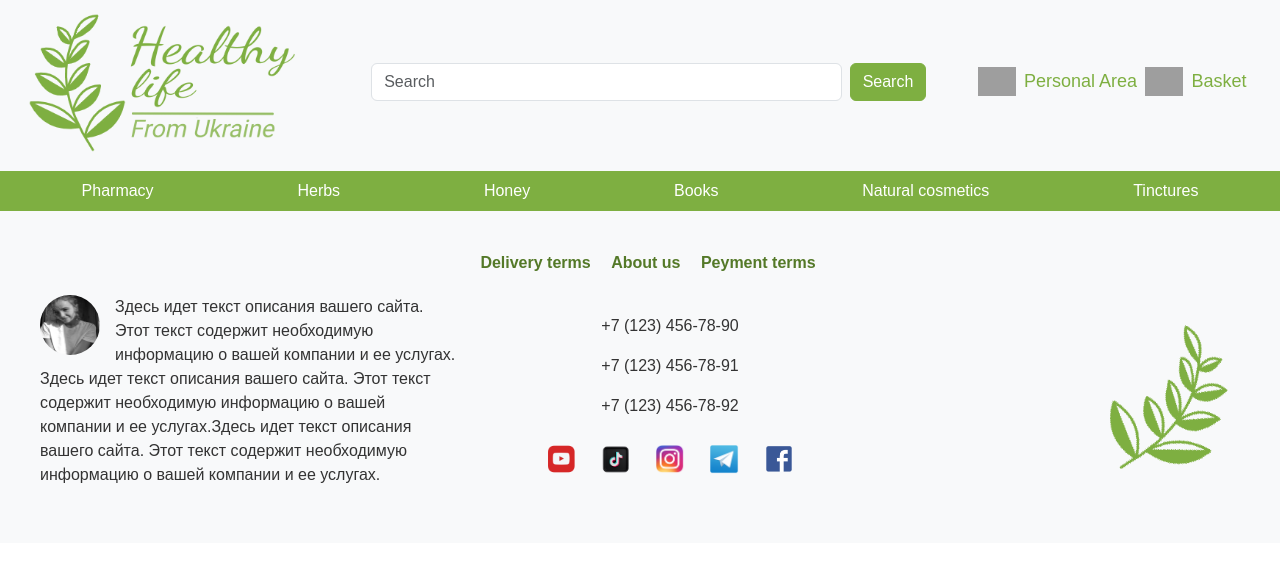
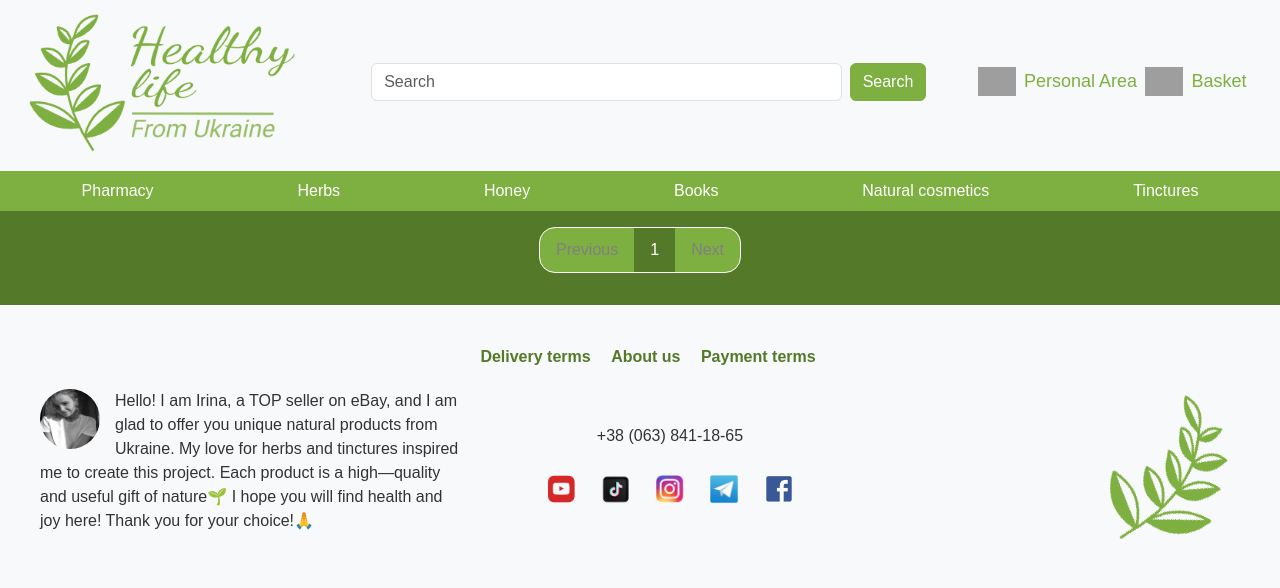
Before and after one commit to Mordvinov-ua/healthyLife, a Django app: page /group/1/ in a window 1280 px wide. Shown: the top 588 px of the page. Run offline with Django 4.2, Linux system fonts and the light colour scheme; data comes from the database, SQL or seed files in the repository; data that the repository does not hold is empty; parts of the project's set-up code (start-up, migrations or seed data) failed here and were passed over; some libraries are stand-ins or nearby versions; grey boxes are pictures that could not be loaded.

Commit message:
otobrajenie tovara v razdele grup

```diff
--- a/healthyLife/settings.py
+++ b/healthyLife/settings.py
@@ -117,7 +117,7 @@ AUTH_PASSWORD_VALIDATORS = [
 # Internationalization
 # https://docs.djangoproject.com/en/4.1/topics/i18n/
 
-LANGUAGE_CODE = 'ru'
+LANGUAGE_CODE = 'en-us'
 
 TIME_ZONE = 'UTC'
 
--- a/herbs/static/css/showTovar.css
+++ b/herbs/static/css/showTovar.css
@@ -96,7 +96,6 @@
 }
 .infoTovar>p{
     font-size: 1.2vw;
-    color: white;
 }
 .button_buy_korb{
     background-color: rgb(84, 121, 40);
@@ -153,7 +152,7 @@
     list-style: none;
     padding-left: 0;
     padding-right: 1em;
-    font-size: 2.6vw;
+    font-size: 2.2vw;
 }
 .pagination_block{
     display: flex;
@@ -208,9 +207,6 @@
     color: gray;
 }
 @media (max-width: 900px) {
-    .price{
-        font-size: 2.4vw;
-    }
     .button_buy_in_click:hover{
         transform: none;
     }
@@ -258,7 +254,7 @@
     }
     .price{
         width: 100%;
-        font-size: 5vw;
+        font-size: 4.2vw;
     }
     .button_buy_in_click{
         padding: 0.8em;
--- a/herbs/templates/groupPage.html
+++ b/herbs/templates/groupPage.html
@@ -1,9 +1,12 @@
 {% extends 'index.html' %}
 {% load static %}
+{% load herbsTags %}
+{% load customTags %}
 
 {% block content %}
 
 <link rel="stylesheet" href="{% static 'css/groupPage.css' %}" type="text/css">
+<link rel="stylesheet" href="{% static 'css/showTovar.css' %}" type="text/css">
 
     <div class="main_group">
 
@@ -24,6 +27,75 @@
             {% endfor %}
 
         </div>
+
+        <div class="tovar_platz">
+            {% for t in page_obj %}
+            {% for group_obj in t.group.all|unique_categories %}
+            {% if group_obj.category|lower == slug %}
+            <a class="a_group_cart" href="{% url 'tovar' t.slug %}">
+                <div class="tovarCart">
+                    <img class="tovarCartImg" src="{{t.photo.url}}">
+                    <div class="infoTovar">
+                        <h5 style="color: white;">{{t}}</h5>
+                        <ul class="price">
+                            {% if t.tovar_variations.first.price != t.tovar_variations.first.price_after_discount %}
+                                <li style="color: white;"><s>{{t.tovar_variations.first.price}} $</s></li>
+                                <li style="color: rgb(207, 6, 6);"><b>{{t.tovar_variations.first.price_after_discount|floatformat:2}} $</b></li>
+                            {% else %}
+                                <li></li>
+                                <li style="color: white;"><b>{{t.tovar_variations.first.price}} $</b></li>
+                            {% endif %}
+                        </ul>
+                    </div>
+                    <div class="but_buy">
+                        <a class="button_buy_korb add-to-cart" href="{% url "cart_add" %}" data-product-id="{{ t.id }}" data-variation-id={{ t.tovar_variations.first.id}}>
+                            {% csrf_token %}
+                            <img class="add_in_korb" src="{% static 'images/korb_add.png' %}">
+                            <p>Add to cart</p>
+                        </a>
+                      </div>
+                </div>
+            </a>
+            {% endif %}
+            {% endfor %}
+            {% endfor %}
+
+        </div>
+        <div class="pagination_block">
+            <ul class="pag">
+                <!-- Previous Page Link -->
+                <li class="{% if page_obj.has_previous %}previousPage{% else %}disabled{% endif %}">
+                    {% if page_obj.has_previous %}
+                        <a href="?{% change_params page=page_obj.previous_page_number %}">Previous</a>
+                    {% else %}
+                        <a >Previous</a>
+                    {% endif %}
+                </li>
+
+                <!-- Page Number Links -->
+                {% for page in page_obj.paginator.page_range %}
+                    {% if page >= page_obj.number|add:-2 and page <= page_obj.number|add:2 %}
+                        <li id="{% if page_obj.number == page %}numberactive{% else %}number{% endif %}" >
+                            {% if page_obj.number != page %}
+                                <a href="?{% change_params page=page %}">{{ page }}</a>
+                            {% else %}
+                                <a >{{ page }}</a>
+                            {% endif %}
+
+                        </li>
+                    {% endif %}
+                {% endfor %}
+
+                <!-- Next Page Link -->
+                <li class="{% if page_obj.has_next %}nextPage{% else %}disabled{% endif %}">
+                    {% if page_obj.has_next %}
+                        <a href="?{% change_params page=page_obj.next_page_number %}">Next</a>
+                    {% else %}
+                        <a >Next</a>
+                    {% endif %}
+                </li>
+            </ul>
+        </div>
     </div>
 
 
--- a/herbs/templates/index.html
+++ b/herbs/templates/index.html
@@ -178,10 +178,24 @@ your orders arrive on time!
                             <button type="button" class="btn-close" data-bs-dismiss="modal" aria-label="Close"></button>
                         </div>
                         <div class="modal-body">
-                            Здесь можно указать информацию ...
+                            <pre style="text-align: left;">
+Our company is proud to present Ukrainian health products,
+offering only natural and proven products. We have been
+working on the market for more than 5 years, and during
+this time we have established ourselves as a reliable
+supplier of high-quality products.
+
+You no longer need to waste time on shopping trips in
+search of necessary goods. You will find everything you
+need here, thanks to our wide range. We strive tomake your
+purchase as comfortable and convenient as possible.
+
+«Healthyshopua» is your reliable partner for health and
+well-being!🌱
+                            </pre>
                         </div>
                         <div class="modal-footer">
-                            <button type="button" class="btn btn-secondary" data-bs-dismiss="modal">Закрыть</button>
+                            <button type="button" class="btn btn-secondary" data-bs-dismiss="modal">It's clear</button>
                         </div>
                     </div>
                 </div>
@@ -189,7 +203,7 @@ your orders arrive on time!
 
             <!-- Button trigger modal for Условия оплаты -->
             <button type="button" class="btn-as-link" data-bs-toggle="modal" data-bs-target="#paymentModal">
-                Peyment terms
+                Payment terms
             </button>
 
             <!-- Modal for Условия оплаты -->
@@ -215,15 +229,17 @@ your orders arrive on time!
                 <p>
                   <img src="{% static 'images/ira.jpg' %}" alt="Фото" class="footer-img">
                   <span>
-                    Здесь идет текст описания вашего сайта. Этот текст содержит необходимую информацию о вашей компании и ее услугах. Здесь идет текст описания вашего сайта. Этот текст содержит необходимую информацию о вашей компании и ее услугах.Здесь идет текст описания вашего сайта. Этот текст содержит необходимую информацию о вашей компании и ее услугах.
+                    Hello! I am Irina, a TOP seller on eBay, and I am glad to offer you unique natural products from Ukraine.
+My love for herbs and tinctures inspired me to create this project.
+Each product is a high—quality and useful gift of nature🌱
+
+I hope you will find health and joy here! Thank you for your choice!🙏
                   </span>
                 </p>
             </div>
             <div class="footer-column footer-column-center">
                 <div class="contacts">
-                    <p>+7 (123) 456-78-90</p>
-                    <p>+7 (123) 456-78-91</p>
-                    <p>+7 (123) 456-78-92</p>
+                    <p>+38 (063) 841-18-65 </p>
                 </div>
                 <div class="social-icons">
                     <a href="#" target="_blank"><img src="{% static 'images/youtube.png' %}" alt="YouTube"></a>
--- a/herbs/templates/tovar.html
+++ b/herbs/templates/tovar.html
@@ -90,6 +90,11 @@
                         <li>Country/Region of Manufacture</li>
                         <li>{{ t.region_of_manufacture }}</li>
                     </ul>
+                    <ul style="background-color: rgba(126, 175, 65, 0.2);">
+                        <li>Delivery</li>
+                        <li>Free</li>
+                    </ul>
+
 
                 </div>
             </div>
--- /dev/null
+++ b/herbs/templatetags/customTags.py
@@ -0,0 +1,15 @@
+from django import template
+
+register = template.Library()
+
+@register.filter
+def unique_categories(groups):
+    seen_categories = set()
+    unique_groups = []
+
+    for group in groups:
+        if group.category not in seen_categories:
+            unique_groups.append(group)
+            seen_categories.add(group.category)
+
+    return unique_groups
--- a/herbs/views.py
+++ b/herbs/views.py
@@ -32,7 +32,7 @@ def mainPage(request):
             })
             item.variation_id = first_discount_variation.id
         else:
-            item.variation_id = item.tovar_variations.first.id
+            item.variation_id = item.tovar_variations.first().id
     # Пагинация - по 4 товару на страницу
     paginator = Paginator(contact_list, 4)
 
@@ -68,7 +68,13 @@ def sale_cat(request, sale_cat_id):
     return render(request, 'mainPage.html', {'page_obj':page_obj, 'value':sale_cat_id, 'price_after_discount': product.price_after_discount})
 
 def showCat (request, cat_slug):
-    return render (request, 'groupPage.html', {'slug':cat_slug})
+    contact_list = Tovar.objects.all()
+
+    paginator = Paginator(contact_list, 8)
+    page_number = request.GET.get('page', 1)
+    page_obj = paginator.get_page(page_number)
+
+    return render (request, 'groupPage.html', {'slug':cat_slug, 'page_obj':page_obj,})
 
 def priceList (request, priceList_slug):
 
```
Also changed, not shown: users/forms.py (+9 -11 lines), users/templates/users/profile.html (+9 -13 lines), herbs/static/images/ava.png (added), media/photo/group/pngwing.com_1_6Ofn7Ou.png (added), media/photo/group/pngwing.com_1_T1ujr21.png (added).
